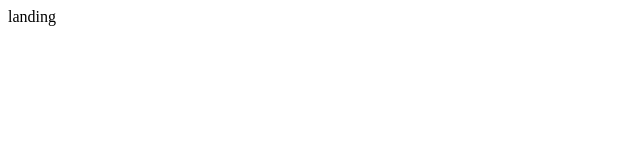
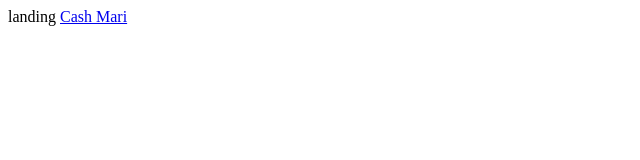
Before and after one commit to cshprtr/entry-portfolio, a plain HTML site: page index.html in a window 1280 px wide. Shown: the full height of the page, 0-640 px from the left. Drawn offline with Linux system fonts and the light colour scheme.

Commit message:
Update index.html

```diff
--- a/index.html
+++ b/index.html
@@ -1,3 +1,3 @@
 landing
 
-<a href="https://app.zeplin.io/projects?pid=6a6cd7bd9d2ca654d97bab7b"> <Cash Mari>
+<a href="https://app.zeplin.io/projects?pid=6a6cd7bd9d2ca654d97bab7b">Cash Mari</a>
```
